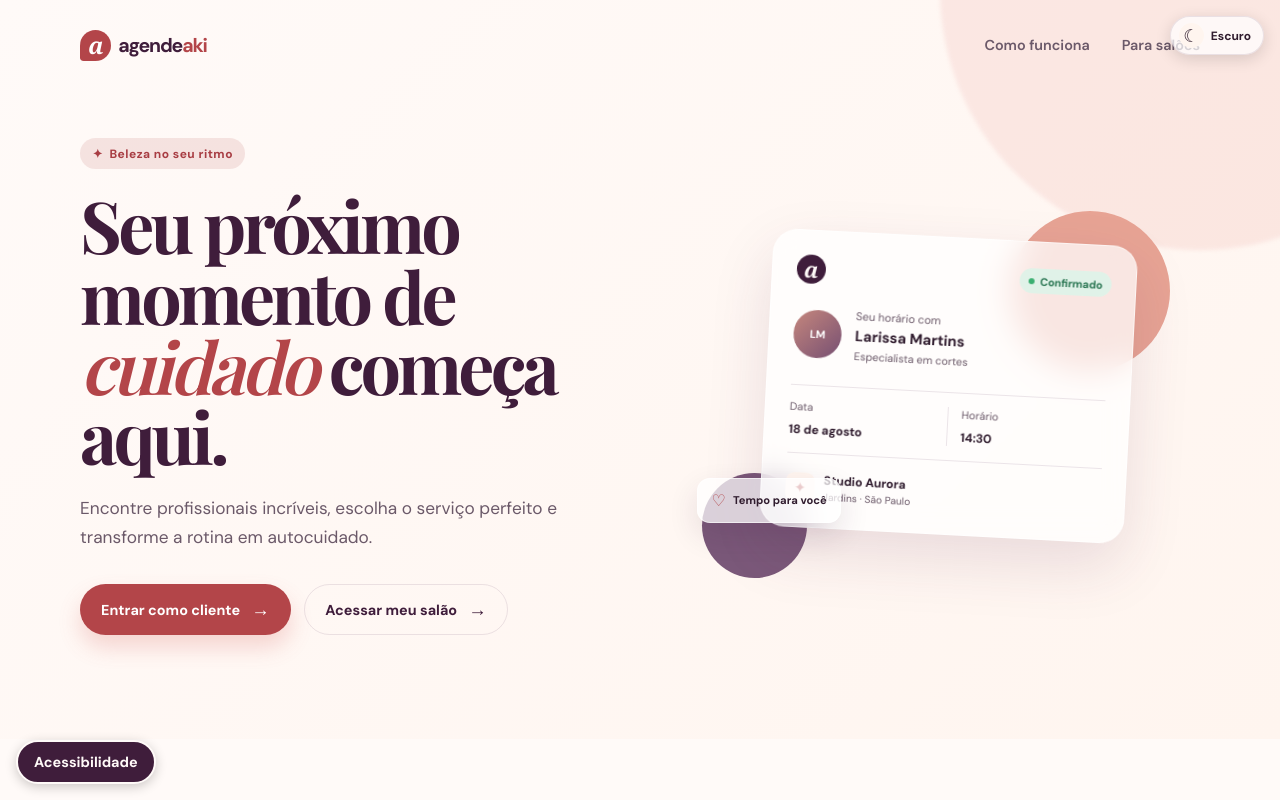
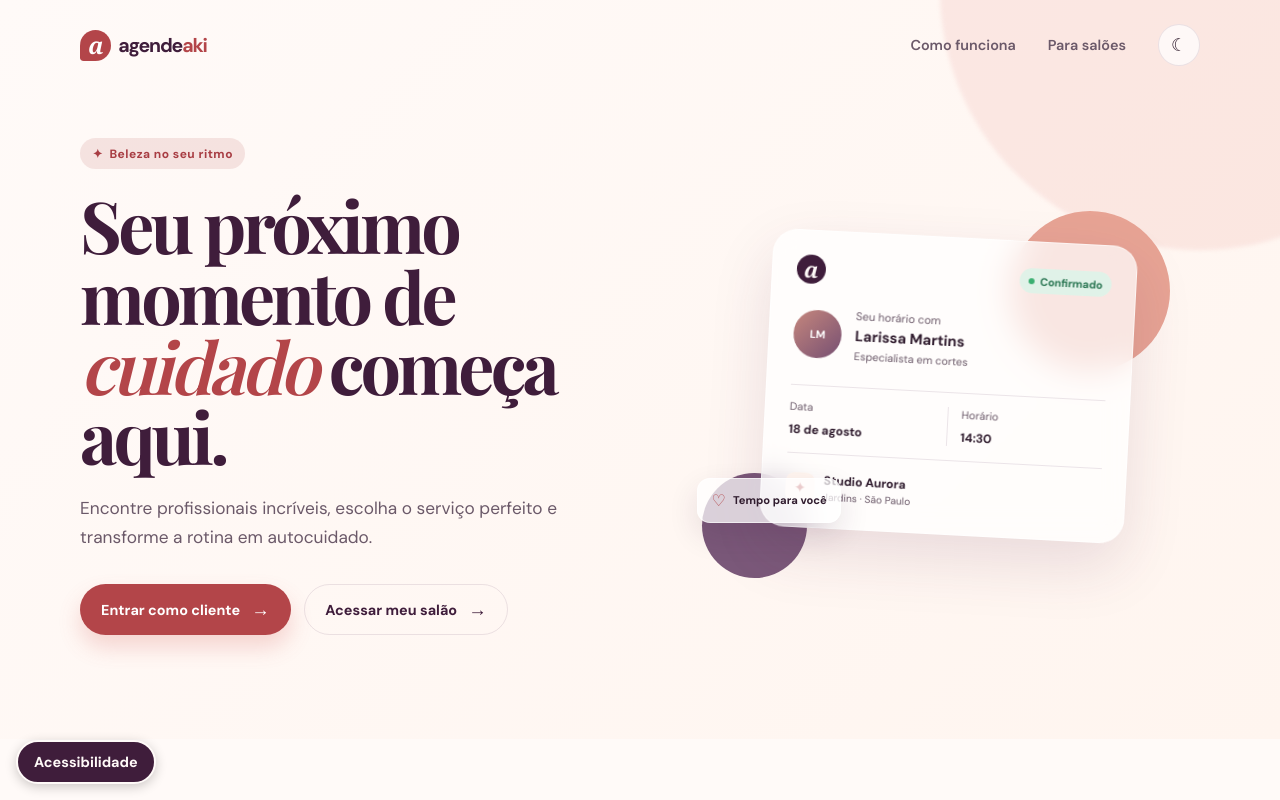
Before and after one commit to MatheusRodri/monorepo-agendeaki, a Next.js app in the folder frontend/: page / in a window 1280 px wide. Shown: the top 800 px of the page. Built offline with nearby package versions, Linux system fonts and the light colour scheme; a web font is replaced by a local one.

Commit message:
fix(acessibilidade): corrigir alto contraste e posição do botão de tema

```diff
--- a/frontend/app/page.js
+++ b/frontend/app/page.js
@@ -29,10 +29,13 @@ export default function PaginaInicial() {
             <span>agende<span>aki</span></span>
           </a>
 
-          <nav aria-label="Navegação principal" className="navegacao-principal">
-            <a href="#como-funciona">Como funciona</a>
-            <a href="#para-saloes">Para salões</a>
-          </nav>
+          <div className="cabecalho__acoes">
+            <nav aria-label="Navegação principal" className="navegacao-principal">
+              <a href="#como-funciona">Como funciona</a>
+              <a href="#para-saloes">Para salões</a>
+            </nav>
+            <span data-alternador-tema-destino />
+          </div>
 
         </header>
 
--- a/frontend/app/styles/acessibilidade.css
+++ b/frontend/app/styles/acessibilidade.css
@@ -68,6 +68,17 @@ html[data-alto-contraste='ativo'] body :not(img):not(svg):not(path):not(canvas):
   color: #000 !important;
   text-shadow: none !important;
 }
+html[data-alto-contraste='ativo'] .apresentacao,
+html[data-alto-contraste='ativo'] .pagina-autenticacao__painel,
+html[data-alto-contraste='ativo'] .perfil-profissional__foto {
+  background-image: none !important;
+}
+html[data-alto-contraste='ativo'] .perfil-profissional__foto {
+  border: 1px solid #000;
+}
+html[data-alto-contraste='ativo'] .apresentacao::before {
+  display: none;
+}
 html[data-alto-contraste='ativo'] a { color: #00008b !important; text-decoration: underline !important; }
 html[data-alto-contraste='ativo'] button,
 html[data-alto-contraste='ativo'] input,
--- a/frontend/app/styles/cliente-exploracao.css
+++ b/frontend/app/styles/cliente-exploracao.css
@@ -497,7 +497,7 @@
 .busca-exploracao > div > button[type='submit'] {
   background: var(--coral);
   border: 0;
-  color: #241a25;
+  color: var(--fundo);
 }
 
 .busca-exploracao > div > button[type='submit']:hover {
--- a/frontend/app/styles/inicial-apresentacao.css
+++ b/frontend/app/styles/inicial-apresentacao.css
@@ -58,10 +58,16 @@
   width: 31px;
 }
 
-.navegacao-principal {
+.cabecalho__acoes {
+  align-items: center;
   display: flex;
   gap: 2rem;
-  margin-left: 5rem;
+}
+
+.navegacao-principal {
+  align-items: center;
+  display: flex;
+  gap: 2rem;
 }
 
 .navegacao-principal a {
```
